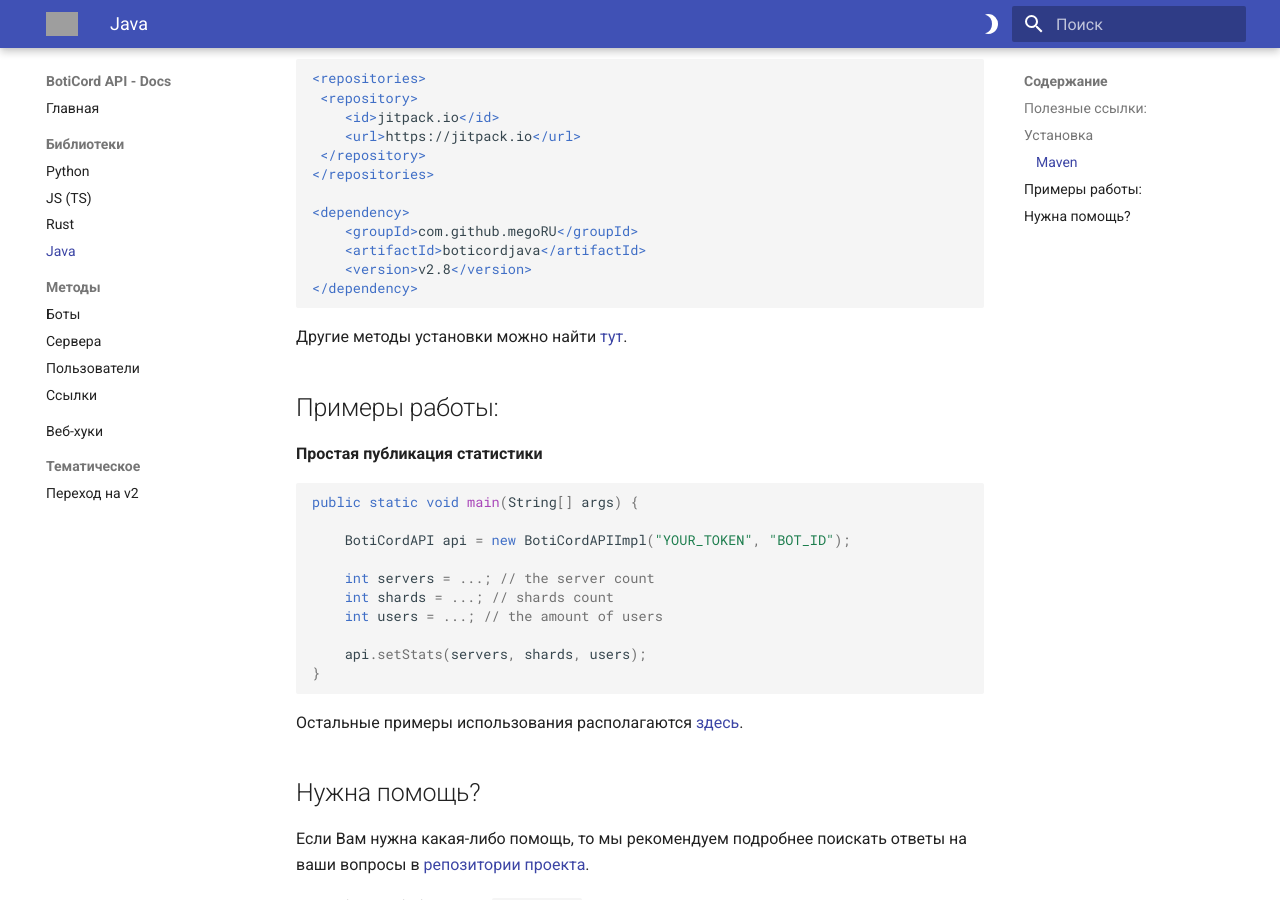
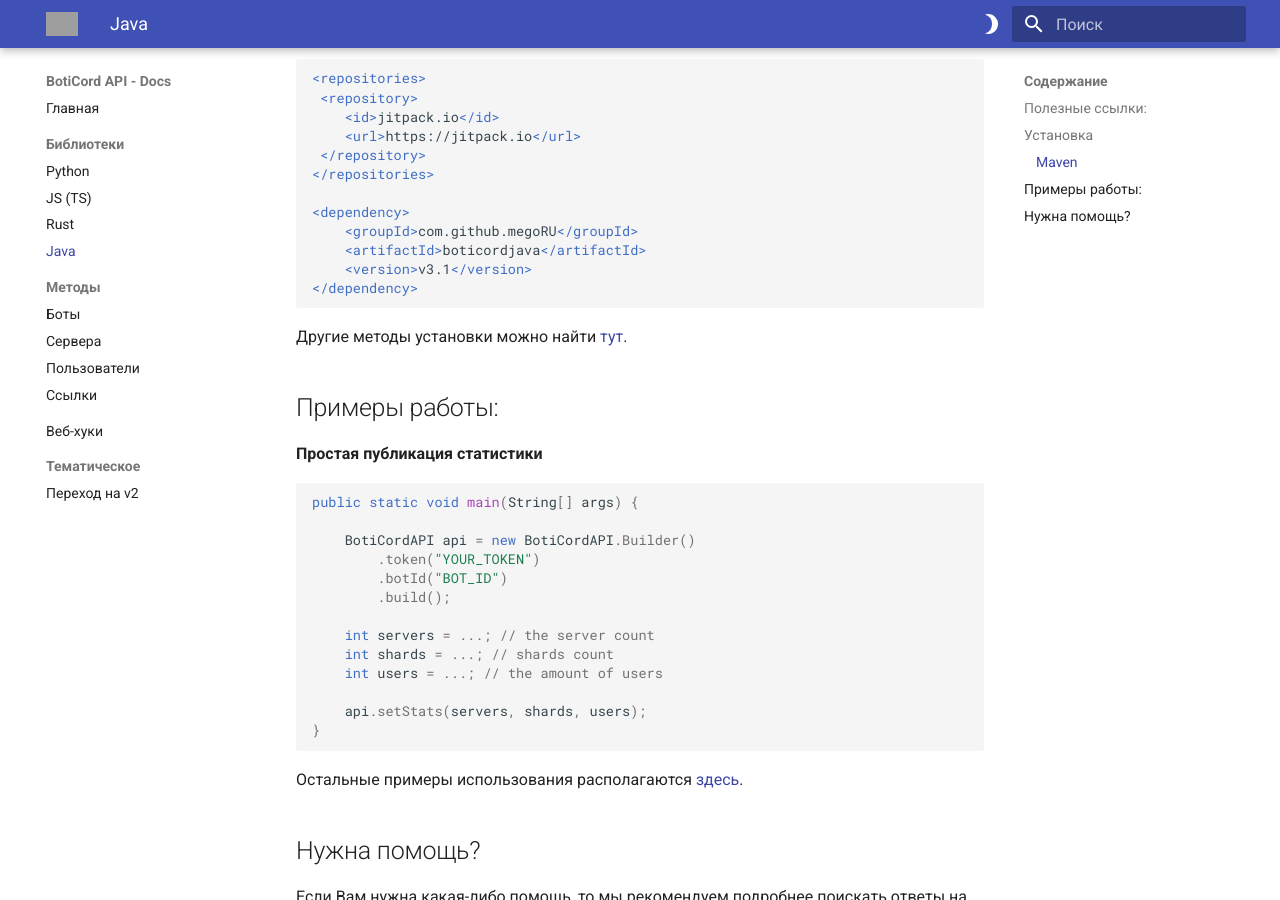
Before and after one commit to boticord/docs, an MkDocs documentation site: the page built from docs/libraries/boticordjava.md, in a window 1280 px wide and 900 px high, scrolled down 488 px. Built offline with MkDocs 1.6.1 and Material for MkDocs 9.7.7, drawn with Linux system fonts in a browser that asks for light colours; grey boxes are pictures that could not be loaded.

Commit message:
Update boticordjava.md

````diff
--- a/docs/libraries/boticordjava.md
+++ b/docs/libraries/boticordjava.md
@@ -26,7 +26,7 @@ ____
 <dependency>
     <groupId>com.github.megoRU</groupId>
     <artifactId>boticordjava</artifactId>
-    <version>v2.8</version>
+    <version>v3.1</version>
 </dependency>
 ```
 
@@ -38,7 +38,10 @@ ____
 ```java
 public static void main(String[] args) {
 
-    BotiCordAPI api = new BotiCordAPIImpl("YOUR_TOKEN", "BOT_ID");
+    BotiCordAPI api = new BotiCordAPI.Builder()
+        .token("YOUR_TOKEN")
+        .botId("BOT_ID")
+        .build();
 
     int servers = ...; // the server count
     int shards = ...; // shards count
````
